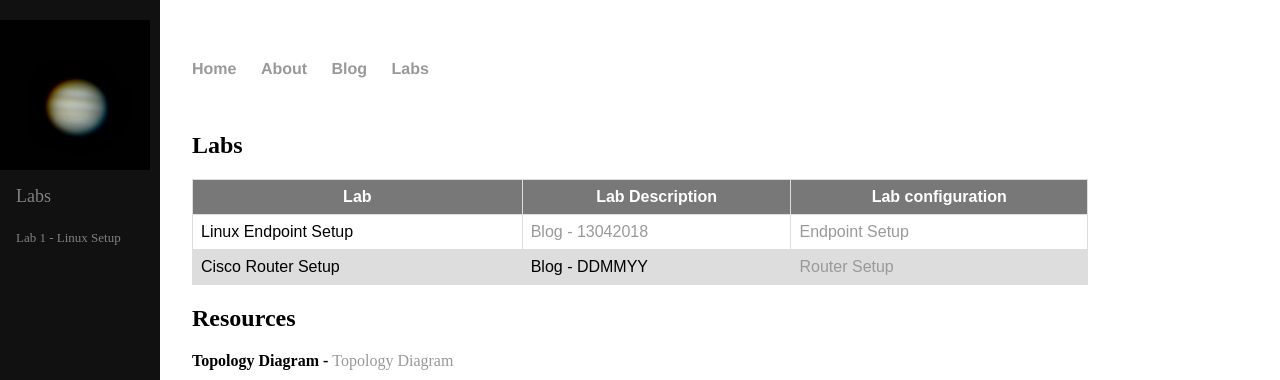
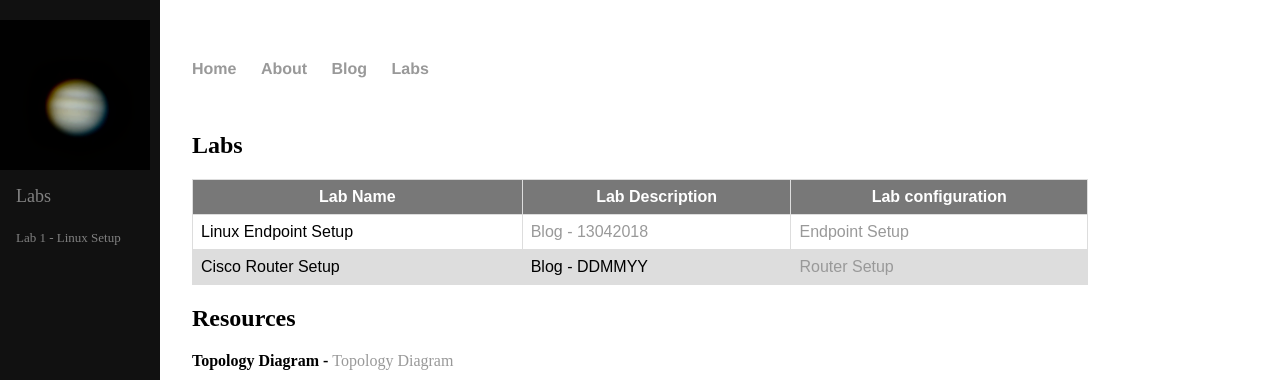
Before and after one commit to craigeowen/craigeowen.github.io, a Jekyll site: the page built from ansible/index.html, in a window 1280 px wide. Shown: the top 380 px of the page. Built offline with Jekyll 4.4.1, drawn with Linux system fonts in a browser that asks for light colours.

Commit message:
Update index.html

```diff
--- a/ansible/index.html
+++ b/ansible/index.html
@@ -43,7 +43,7 @@ tr:nth-child(odd) {
 
 <table style="width:100%">
   <tr>
-    <th align="left">Lab</th> <!-- left justify -->
+    <th align="left">Lab Name</th> <!-- left justify -->
     <th align="left">Lab Description</th>
     <th align="left">Lab configuration</th>
   </tr>
```
